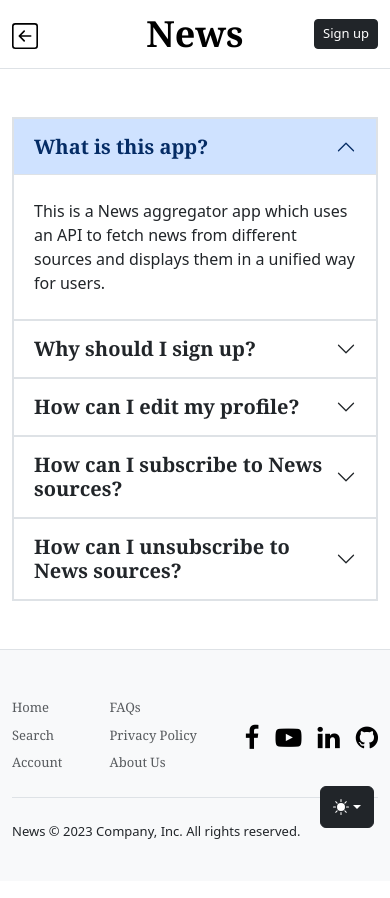
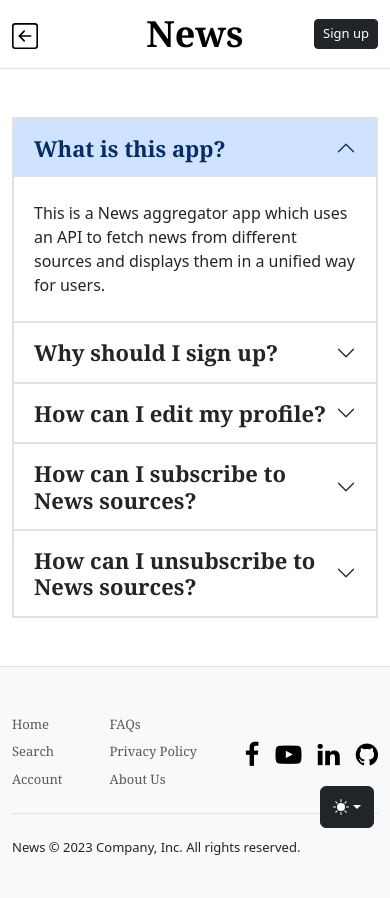
Before and after one commit to srky420/capstone-django, a Django app: page /news/faqs/ in a window 390 px wide. Before the commit the page ends 839 px from the top, so only its background shows below. Run offline with Django 4.2, Linux system fonts and the light colour scheme.

Commit message:
Add optimizations and bug fixes

```diff
--- a/accounts/views.py
+++ b/accounts/views.py
@@ -1,3 +1,4 @@
+import os
 import json
 
 from django.shortcuts import render
@@ -215,6 +216,7 @@ class ChangeProfilePicView(LoginRequiredMixin, View):
 
         user = User.objects.get(pk=request.user.id)
         file = request.FILES["file"]
+        os.remove(user.profile_pic.path)
         user.profile_pic = file
         user.save()
 
--- a/news/static/news/articles.js
+++ b/news/static/news/articles.js
@@ -40,7 +40,7 @@ function create_articles(articles, heading) {
 // Create wide article
 function create_wide_article(article) {
     return (
-        `<div class="p-5 my-5 position-relative" style="min-height: 400px">
+        `<div class="p-5 my-5 position-relative article-wide">
             <img src="${article.urlToImage}"
                 alt="" class="position-absolute top-0 start-0 object-fit-cover w-100 h-100" style="z-index: -1000;" onError="this.onerror=null; this.src='../static/news/img/placeholder.jpg'">
             <div class="position-absolute w-100 h-100 bg-dark bg-opacity-50 top-0 start-0" style="z-index: -1000;"></div>
--- a/news/static/news/placeholders.js
+++ b/news/static/news/placeholders.js
@@ -39,7 +39,7 @@
                                 </div>
                             </div>`;
 
-const placeholderArticleWide = `<div class="p-5 my-5 position-relative bg-body-tertiary" style="min-height: 400px">
+const placeholderArticleWide = `<div class="p-5 my-5 position-relative bg-body-tertiary article-wide">
                                     <div class="placeholder-glow">
                                         <span class="placeholder col-8"></span>
                                         <span class="placeholder col-4"></span>
--- a/news/static/news/styles.css
+++ b/news/static/news/styles.css
@@ -47,6 +47,10 @@ h1, h2, h3, h4, h5, h6, a {
 
 .article-img-container {
     overflow: hidden;
+}
+
+.article-wide {
+    min-height: 400px;
 }
 
 .side-articles {
@@ -144,7 +148,7 @@ h1, h2, h3, h4, h5, h6, a {
     }
 
     h1, h2, h3, .heading-link {
-        font-size: 20px !important;
+        font-size: 22px !important;
     }
 
     p {
@@ -168,6 +172,10 @@ h1, h2, h3, h4, h5, h6, a {
 
     .article-img {
         width: 100%;
+    }
+
+    .article-wide {
+        min-height: 300px;
     }
 
     .carousel-img {
```
Also changed, not shown: README.md, db.sqlite3, media/images/cat_7YpcujC.jpg (added), media/images/france-eiffel-tower-paris.jpg (deleted).
